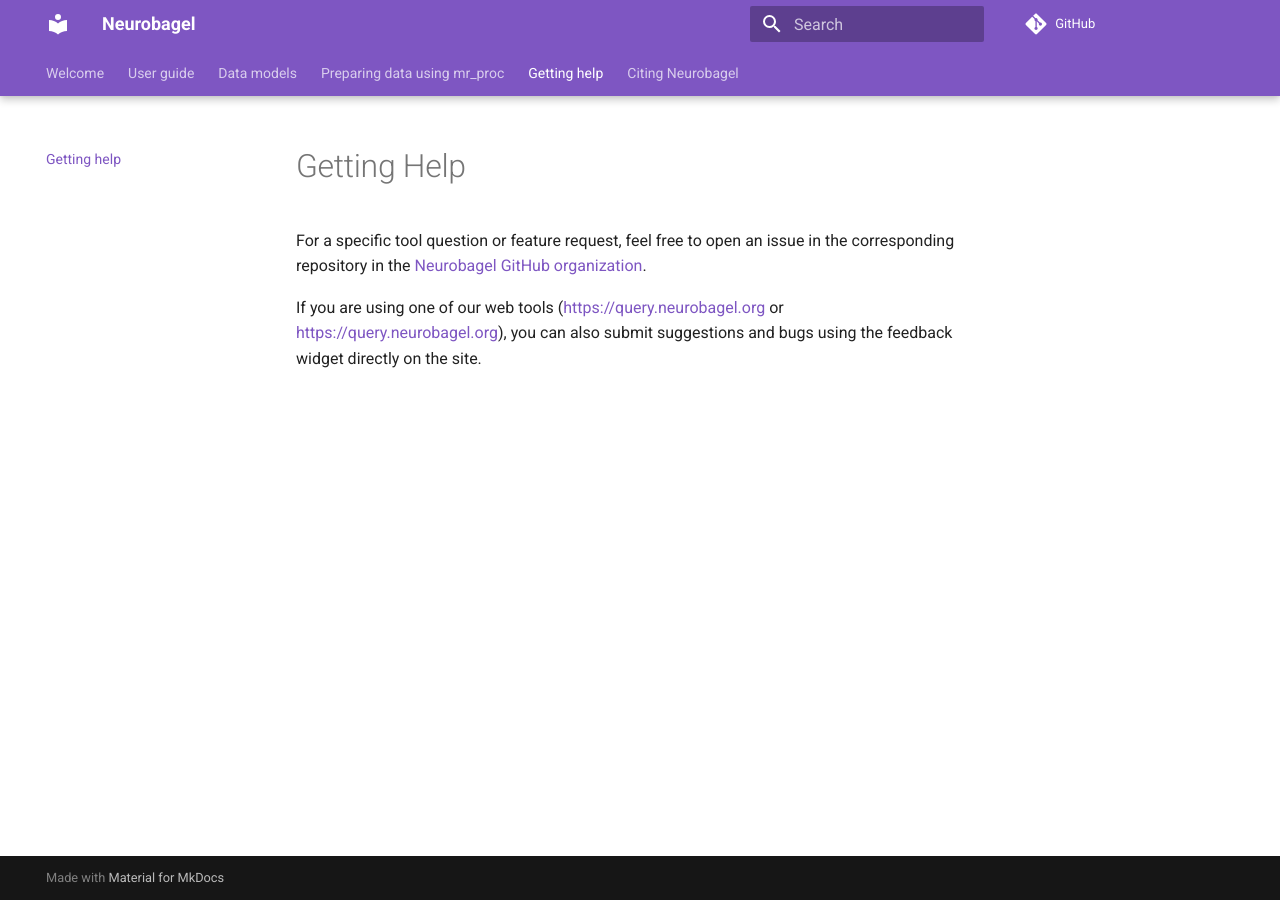
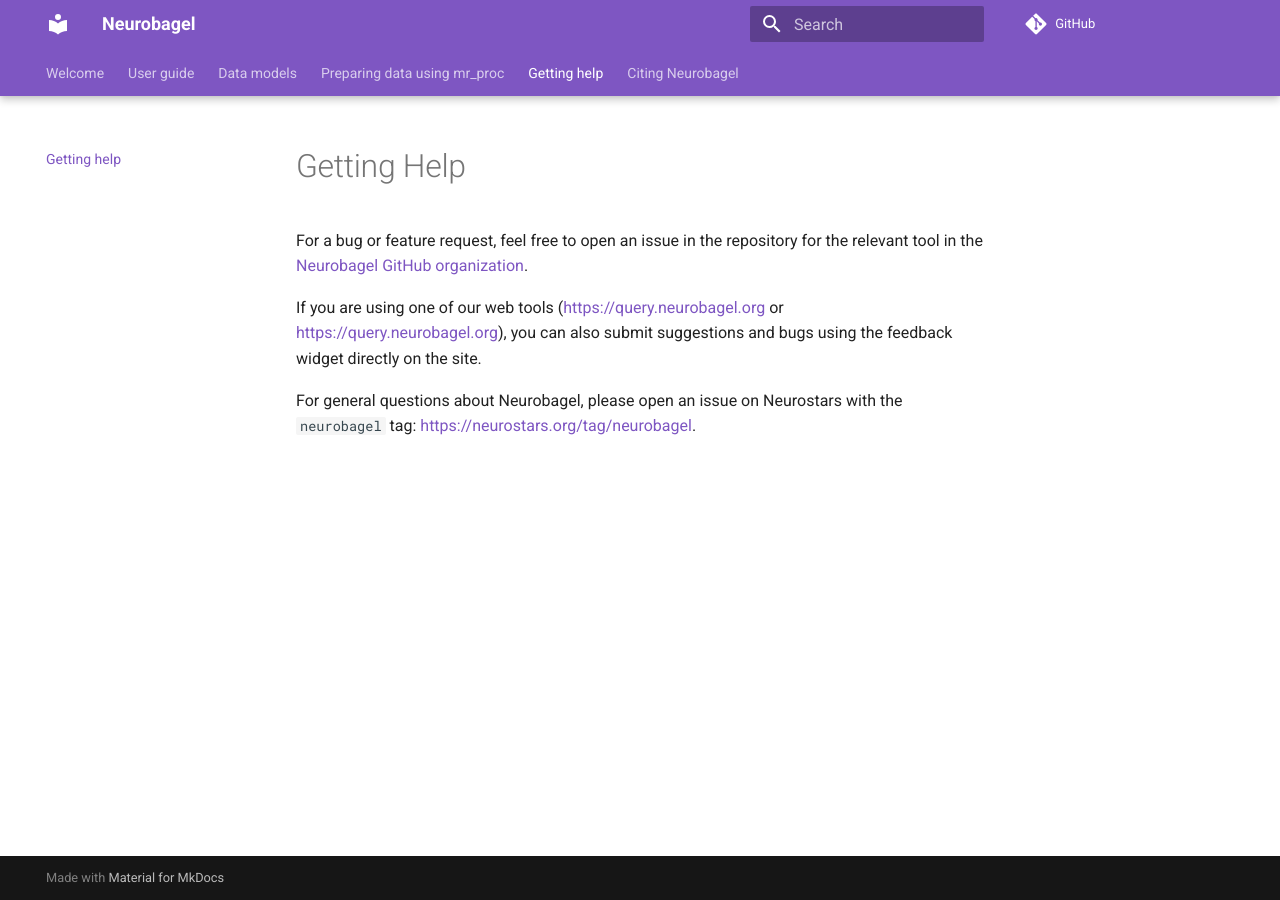
Before and after one commit to neurobagel/documentation, an MkDocs documentation site: the page built from docs/getting_help.md, in a window 1280 px wide. Built offline with MkDocs 1.6.1 and Material for MkDocs 9.7.7, drawn with Linux system fonts in a browser that asks for light colours; comment, search, counter and statistics services are not loaded.

Commit message:
add neurostars tag to getting help

```diff
--- a/docs/getting_help.md
+++ b/docs/getting_help.md
@@ -1,5 +1,7 @@
 # Getting Help
 
-For a specific tool question or feature request, feel free to open an issue in the corresponding repository in the [Neurobagel GitHub organization](https://github.com/neurobagel).
+For a bug or feature request, feel free to open an issue in the repository for the relevant tool in the [Neurobagel GitHub organization](https://github.com/neurobagel).
 
 If you are using one of our web tools ([https://query.neurobagel.org](https://query.neurobagel.org) or [https://query.neurobagel.org](https://annotate.neurobagel.org)), you can also submit suggestions and bugs using the feedback widget directly on the site.
+
+For general questions about Neurobagel, please open an issue on Neurostars with the `neurobagel` tag: [https://neurostars.org/tag/neurobagel](https://neurostars.org/tag/neurobagel).
```
